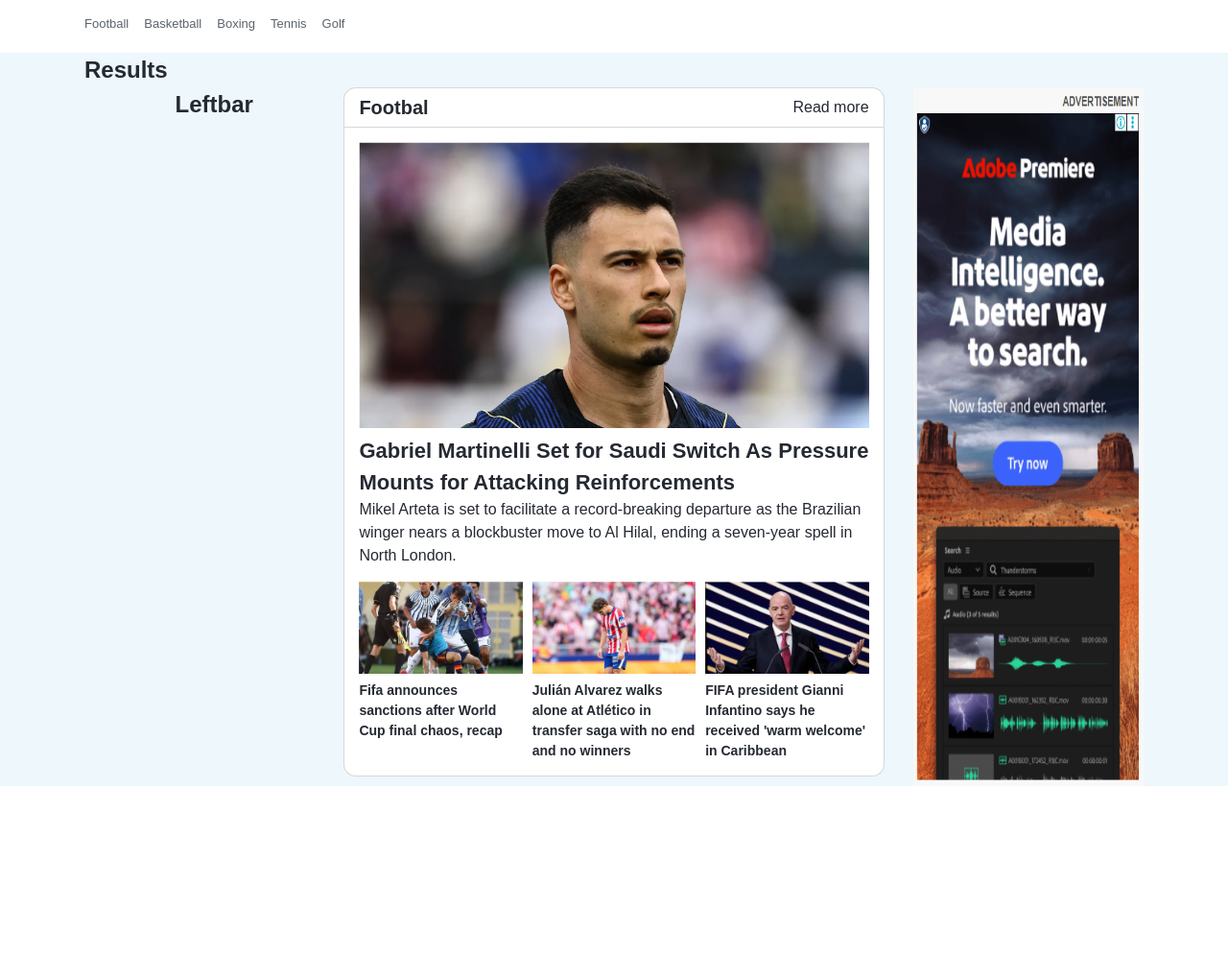
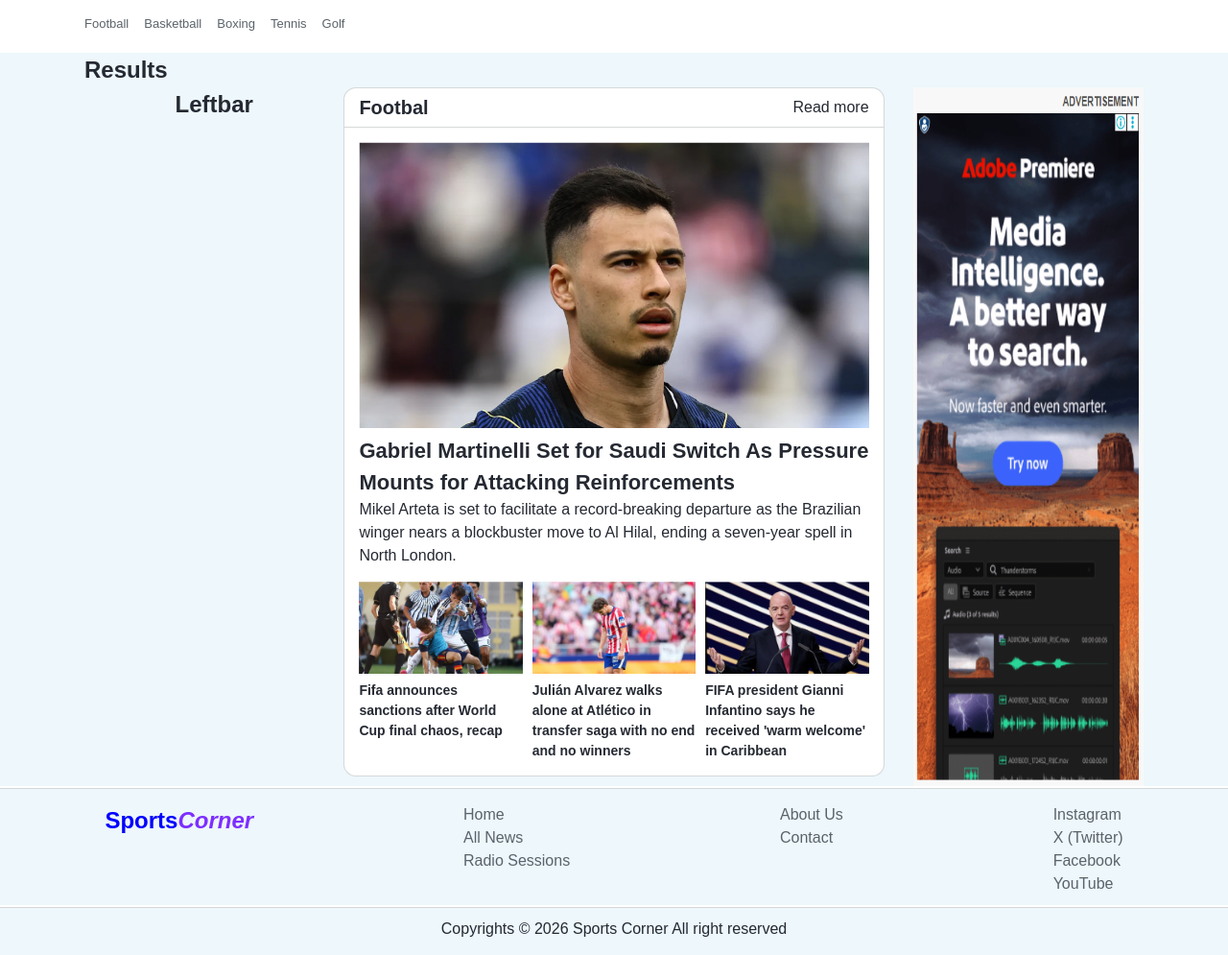
Before and after one commit to emanuelnnko-dot/sports-corner, a plain HTML site: page index.html in a window 1280 px wide. Shown: the part 67-1062 px from the top of the page at 96% size. Before the commit the page ends 888 px from the top, so only its background shows below. Drawn offline with Linux system fonts and the light colour scheme.

Commit message:
feat: creating the footer part inside index.html

```diff
--- a/index.html
+++ b/index.html
@@ -93,7 +93,33 @@
         </aside>
         <footer id="footer">
             <!-- <h2>Footer</h2> -->
-
+            <section>
+                <p class="logo"><a href="index.html"><span>Sports</span><span>Corner</span></a></p>
+                <nav>
+                    <ul>
+                        <li><a href="">Home</a></li>
+                        <li><a href="">All News</a></li>
+                        <li><a href="">Radio Sessions</a></li>
+                    </ul>
+                </nav>
+                <nav>
+                    <ul>
+                        <li><a href="">About Us</a></li>
+                        <li><a href="">Contact</a></li>
+                    </ul>
+                </nav>
+                <nav>
+                    <ul>
+                        <li><a href="">Instagram</a></li>
+                        <li><a href="">X (Twitter)</a></li>
+                        <li><a href="">Facebook</a></li>
+                        <li><a href="">YouTube</a></li>
+                    </ul>
+                </nav>
+            </section>
+            <p>
+                Copyrights &copy 2026 Sports Corner All right reserved
+            </p>
         </footer>
     </section>
 </body>
--- a/stylesheet.css
+++ b/stylesheet.css
@@ -264,3 +264,24 @@
     width: 100%;
     padding-left: 30px;
 }
+
+#footer {
+    grid-area: footer;
+    background-color: #edf7fc;
+    padding: 15px 0;
+    border-top: 1px solid rgba(211, 213, 215, 0.929);
+}
+
+#footer > section {
+    display: flex;
+    flex-direction: row;
+    justify-content: space-around;
+    padding-bottom: 10px;
+    border-bottom: 2px solid white;
+}
+
+footer > p {
+    text-align: center;
+    border-top: 1px solid rgba(211, 213, 215, 0.929);
+    padding-top: 10px;
+}
```
